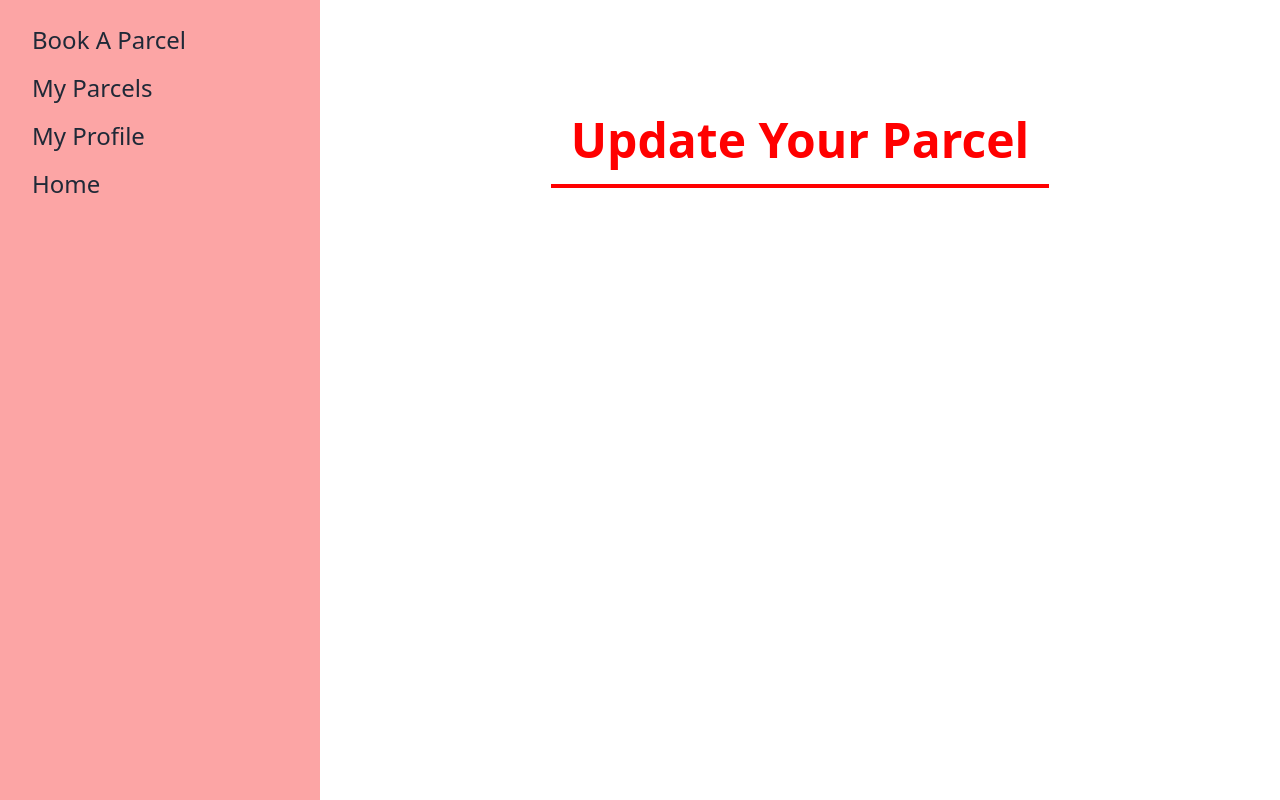
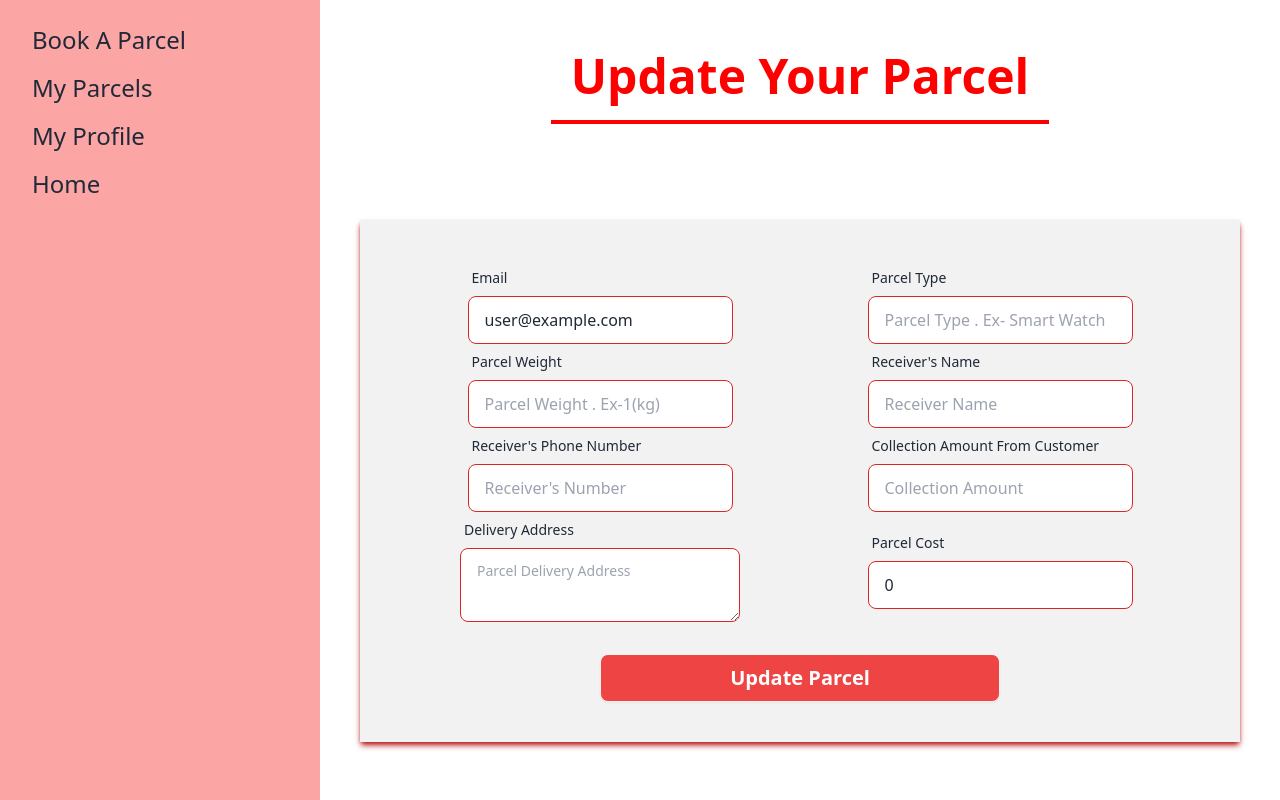
Before and after one commit to alamin175/gofast-courier, a React (Vite) app: page /dashboard/updateParcel/1 in a window 1280 px wide. Built offline with nearby package versions, Linux system fonts and the light colour scheme; no server answers; sample sign-in values are in the browser's storage.

Commit message:
update parcel feature added

```diff
--- a/src/Hooks/useAxiosSecure.jsx
+++ b/src/Hooks/useAxiosSecure.jsx
@@ -32,7 +32,7 @@
       return response;
     },
     async (error) => {
-      const status = error.response.status;
+      const status = error.response?.status;
       if (status === 401 || status === 403) {
         await logOut();
         navigate("/login");
--- a/src/Pages/Dashboard/Merchant/ParcelBook.jsx
+++ b/src/Pages/Dashboard/Merchant/ParcelBook.jsx
@@ -26,7 +26,7 @@
 
   const onSubmit = async (value) => {
     const {
-      name,
+      collection,
       email,
       parcelType,
       weight,
@@ -37,12 +37,12 @@
     } = value;
     console.log(value);
     const parcelDetails = {
-      name: name,
       email: email,
       parcelType: parcelType,
       parcelWeight: weight,
       receiverName: receiverName,
       receiverNumber: number,
+      collectionAmount: collection,
       receiverAddress: address,
       parcelCost: parcelCost,
       status: "pending",
@@ -68,25 +68,6 @@
         <form onSubmit={handleSubmit(onSubmit)}>
           {/* register your input into the hook by invoking the "register" function */}
           <div className="grid grid-cols-1 place-items-center md:grid-cols-2">
-            {/* name */}
-            <div className="form-control">
-              <label className="label">
-                <span className="label-text">Name</span>
-              </label>
-              <input
-                {...register("name", { required: "Name is required" })}
-                type="text"
-                readOnly
-                value={user?.displayName}
-                placeholder="your Name"
-                className="input input-bordered focus:outline-red-600 border-red-600 focus:border-red-600 w-full max-w-xs"
-              />
-              {errors.name && (
-                <span className="text-error text-sm">
-                  {errors.name.message}
-                </span>
-              )}
-            </div>
             {/* email */}
             <div className="form-control">
               <label className="label">
@@ -176,9 +157,30 @@
                 placeholder="Receiver's Number"
                 className="input input-bordered focus:outline-red-600 border-red-600 focus:border-red-600 w-full max-w-xs"
               />
-              {errors.receiverNumber && (
+              {errors.number && (
                 <span className="text-error text-sm">
-                  {errors.receiverNumber.message}
+                  {errors.number.message}
+                </span>
+              )}
+            </div>
+            {/*collection amount*/}
+            <div className="form-control">
+              <label className="label">
+                <span className="label-text">
+                  Collection Amount From Customer
+                </span>
+              </label>
+              <input
+                {...register("collection", {
+                  required: "Collection Amount is required",
+                })}
+                type="number"
+                placeholder="Collection Amount"
+                className="input input-bordered focus:outline-red-600 border-red-600 focus:border-red-600 w-full max-w-xs"
+              />
+              {errors.collection && (
+                <span className="text-error text-sm">
+                  {errors.collection.message}
                 </span>
               )}
             </div>
@@ -195,9 +197,9 @@
                 placeholder="Parcel Delivery Address"
                 className="textarea textarea-bordered   focus:outline-red-600 border-red-600 focus:border-red-600  md:w-[280px]"
               />
-              {errors.delivery && (
+              {errors.address && (
                 <span className="text-error text-sm">
-                  {errors.delivery.message}
+                  {errors.address.message}
                 </span>
               )}
             </div>
--- a/src/Pages/Dashboard/Merchant/UpdateParcel.jsx
+++ b/src/Pages/Dashboard/Merchant/UpdateParcel.jsx
@@ -1,10 +1,270 @@
-import React from "react";
+import { useQuery } from "@tanstack/react-query";
+import React, { useContext } from "react";
+import { useForm } from "react-hook-form";
+import { useNavigate, useParams } from "react-router-dom";
+import Swal from "sweetalert2";
+import { UserContext } from "../../../AuthContext/AuthContext";
+import useAxiosSecure from "../../../Hooks/useAxiosSecure";
 import SectionTitle from "../../Shared/SectionTitle/SectionTitle";
 
 const UpdateParcel = () => {
+  const { user, error, setError } = useContext(UserContext);
+  const { id } = useParams();
+  const axiossecure = useAxiosSecure();
+  const navigate = useNavigate();
+  const {
+    register,
+    handleSubmit,
+    reset,
+    watch,
+    trigger,
+    formState: { errors },
+  } = useForm();
+
+  const { data: parcel = [], refetch } = useQuery({
+    // when load data from specific id , the dynamic id/params will need for usequery to load data everytime
+    queryKey: ["parcel", id],
+    queryFn: async () => {
+      const res = await axiossecure.get(`/myParcels/${id}`);
+      return res.data;
+    },
+  });
+
+  //   console.log(parcel);
+  const currentDate = new Date();
+  const options = { day: "2-digit", month: "2-digit", year: "numeric" };
+  // set the locale to 'en-GB' (English - United Kingdom) because it uses the day/month/year format:
+  const formattedDate = currentDate.toLocaleDateString("en-GB", options);
+
+  const weight = watch("weight");
+
+  const onSubmit = async (value) => {
+    const {
+      collection,
+      email,
+      parcelType,
+      weight,
+      receiverName,
+      number,
+      address,
+      parcelCost,
+    } = value;
+    const isValid = await trigger();
+
+    if (isValid) {
+      const parcelDetails = {
+        email: email,
+        parcelType: parcelType,
+        parcelWeight: weight,
+        receiverName: receiverName,
+        receiverNumber: number,
+        collectionAmount: collection,
+        receiverAddress: address,
+        parcelCost: parcelCost,
+        status: "pending",
+        date: formattedDate,
+      };
+
+      await axiossecure.patch(`myParcels/${id}`, parcelDetails).then((res) => {
+        // console.log(res);
+        if (res.data.modifiedCount === 1) {
+          navigate("/dashboard/myParcels");
+          Swal.fire({
+            position: "top-end",
+            icon: "success",
+            title: "Your Parcel Updated Successfully",
+            showConfirmButton: false,
+            timer: 1500,
+          });
+        }
+      });
+    }
+  };
   return (
-    <div>
+    <div className="md:-mt-16 w-full">
       <SectionTitle title="Update Your Parcel"></SectionTitle>
+      <div className="bg-base-200 lg:p-10 p-4 shadow-md shadow-red-700 lg:mx-10">
+        <form onSubmit={handleSubmit(onSubmit)}>
+          {/* register your input into the hook by invoking the "register" function */}
+          <div className="grid grid-cols-1 place-items-center md:grid-cols-2">
+            {/* email */}
+            <div className="form-control">
+              <label className="label">
+                <span className="label-text">Email</span>
+              </label>
+              <input
+                {...register("email", { required: "Email is required" })}
+                type="text"
+                readOnly
+                value={user?.email}
+                placeholder="your Email"
+                className="input input-bordered focus:outline-red-600 border-red-600 focus:border-red-600 w-full max-w-xs"
+              />
+              {errors.email && (
+                <span className="text-error text-sm">
+                  {errors.email.message}
+                </span>
+              )}
+            </div>
+            {/* parcelType */}
+            <div className="form-control">
+              <label className="label">
+                <span className="label-text">Parcel Type</span>
+              </label>
+              <input
+                {...register("parcelType", {
+                  required: "Parcel Type is required",
+                })}
+                type="text"
+                defaultValue={parcel.parcelType}
+                placeholder="Parcel Type . Ex- Smart Watch"
+                className="input input-bordered focus:outline-red-600 border-red-600 focus:border-red-600 w-full max-w-xs"
+              />
+              {errors.parcelType && (
+                <span className="text-error text-sm">
+                  {errors.parcelType.message}
+                </span>
+              )}
+            </div>
+            {/* weight */}
+            <div className="form-control">
+              <label className="label">
+                <span className="label-text">Parcel Weight</span>
+              </label>
+              <input
+                {...register("weight", {
+                  required: "Parcel Weight is required",
+                })}
+                defaultValue={parcel.parcelWeight}
+                type="number"
+                placeholder="Parcel Weight . Ex-1(kg)"
+                className="input input-bordered focus:outline-red-600 border-red-600 focus:border-red-600 w-full max-w-xs"
+              />
+              {errors.weight && (
+                <span className="text-error text-sm">
+                  {errors.weight.message}
+                </span>
+              )}
+            </div>
+            {/* receiverName */}
+            <div className="form-control">
+              <label className="label">
+                <span className="label-text">Receiver's Name</span>
+              </label>
+              <input
+                {...register("receiverName", {
+                  required: "Receiver's Name is required",
+                })}
+                defaultValue={parcel.receiverName}
+                type="text"
+                placeholder="Receiver Name"
+                className="input input-bordered focus:outline-red-600 border-red-600 focus:border-red-600 w-full max-w-xs"
+              />
+              {errors.receiverName && (
+                <span className="text-error text-sm">
+                  {errors.receiverName.message}
+                </span>
+              )}
+            </div>
+            {/* number */}
+            <div className="form-control">
+              <label className="label">
+                <span className="label-text">Receiver's Phone Number</span>
+              </label>
+              <input
+                {...register("number", {
+                  required: "Receiver's Phone Number is required",
+                })}
+                defaultValue={parcel.receiverNumber}
+                type="text"
+                placeholder="Receiver's Number"
+                className="input input-bordered focus:outline-red-600 border-red-600 focus:border-red-600 w-full max-w-xs"
+              />
+              {errors.number && (
+                <span className="text-error text-sm">
+                  {errors.number.message}
+                </span>
+              )}
+            </div>
+            {/*collection amount*/}
+            <div className="form-control">
+              <label className="label">
+                <span className="label-text">
+                  Collection Amount From Customer
+                </span>
+              </label>
+              <input
+                {...register("collection", {
+                  required: "Collection Amount is required",
+                })}
+                defaultValue={parcel.collectionAmount}
+                type="number"
+                placeholder="Collection Amount"
+                className="input input-bordered focus:outline-red-600 border-red-600 focus:border-red-600 w-full max-w-xs"
+              />
+              {errors.collection && (
+                <span className="text-error text-sm">
+                  {errors.collection.message}
+                </span>
+              )}
+            </div>
+            {/* address */}
+            <div className="form-control">
+              <label className="label">
+                <span className="label-text">Delivery Address</span>
+              </label>
+              <textarea
+                {...register("address", {
+                  required: "Delivery Address is required",
+                })}
+                defaultValue={parcel.receiverAddress}
+                type="text"
+                placeholder="Parcel Delivery Address"
+                className="textarea textarea-bordered   focus:outline-red-600 border-red-600 focus:border-red-600  md:w-[280px]"
+              />
+              {errors.address && (
+                <span className="text-error text-sm">
+                  {errors.address.message}
+                </span>
+              )}
+            </div>
+            {/* parcelCost */}
+            <div className="form-control">
+              <label className="label">
+                <span className="label-text">Parcel Cost</span>
+              </label>
+              <input
+                {...register("parcelCost", { required: "Name is required" })}
+                type="text"
+                readOnly
+                value={
+                  weight == null || weight == 0
+                    ? 0
+                    : weight == 1
+                    ? 50
+                    : weight == 2
+                    ? 100
+                    : 150
+                }
+                placeholder="your Name"
+                className="input input-bordered focus:outline-red-600 border-red-600 focus:border-red-600 w-full max-w-xs"
+              />
+              {errors.name && (
+                <span className="text-error text-sm">
+                  {errors.name.message}
+                </span>
+              )}
+            </div>
+          </div>
+          <div className="flex justify-center mt-8">
+            <input
+              className="btn w-1/2 hover:bg-red-600 bg-red-500 text-white font-bold text-xl"
+              type="submit"
+              value="Update Parcel"
+            />
+          </div>
+        </form>
+      </div>
     </div>
   );
 };
```
Also changed, not shown: src/Pages/Dashboard/Merchant/MyParcels.jsx (+7 -7 lines).
